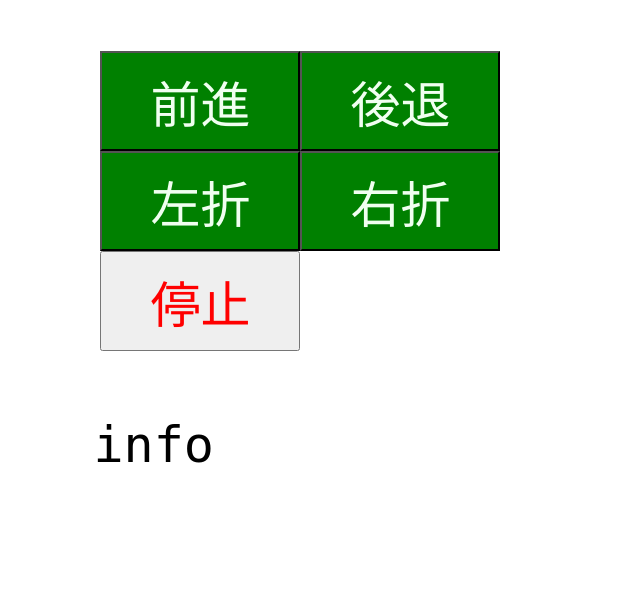
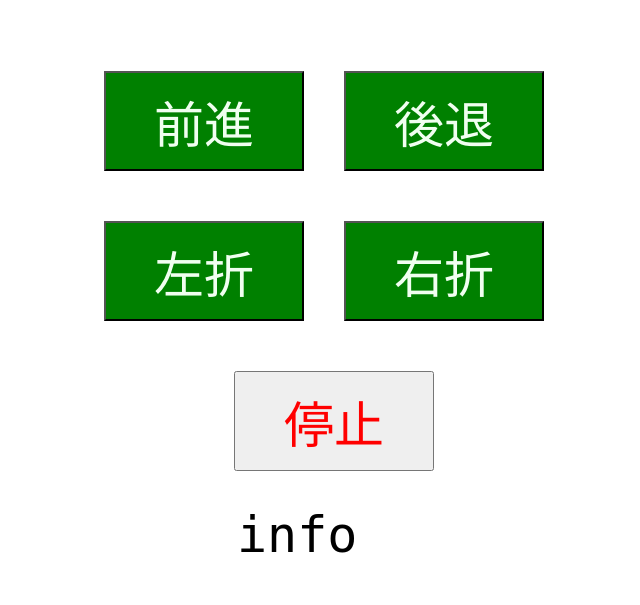
Before and after one commit to akeyi2018/FlaskStudy, a Flask app: page / in a window 1280 px wide. Shown: the top 605 px of the page, without its empty margins (1-641 px from the left). Run offline with Flask 2, Linux system fonts and the light colour scheme; some libraries are stand-ins or nearby versions.

Commit message:
controller

```diff
--- a/robot/templates/front_back.html
+++ b/robot/templates/front_back.html
@@ -23,13 +23,18 @@
     #front, #back, #left, #right
     {
       width:200px;height:100px;font-size:50px;background-color: green;color: honeydew;
+      margin: 20px;
+      margin-bottom: 30px;
     }
     #stop{
-      width:200px;height:100px;font-size:50px;color:#ff0000
+      width:200px;height:100px;font-size:50px;color:#ff0000;
+      margin: 20px;
+      margin-left: 150px;
     }
     #info{
+      margin-top: 0px;
       width:200px;height:100px;font-size:50px;
-      padding-left: 40px;
+      padding-left: 200px;
     }
   </style>
 </head>
```
